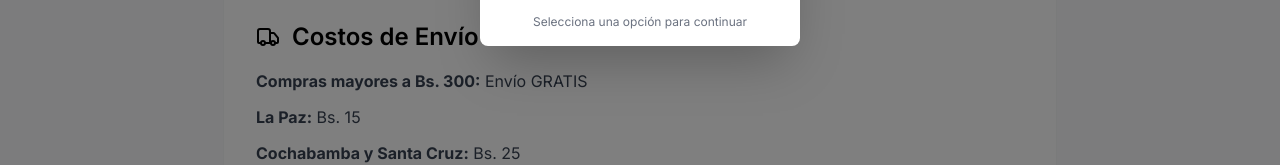
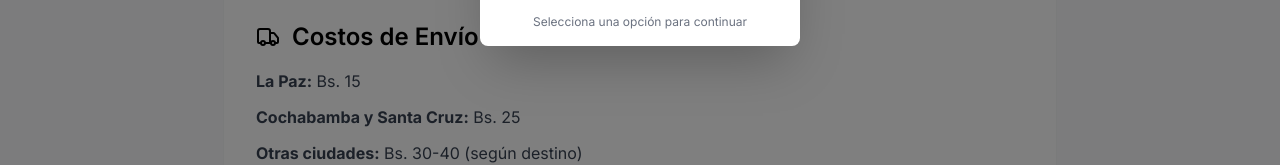
Before and after one commit to Rodri-Paredes/pass-ecommerce, a React (Vite) app: page /shipping in a window 1280 px wide. Shown: the part 456-621 px from the top of the page. Built offline with nearby package versions, Linux system fonts and the light colour scheme; no server answers; the database is empty.

Commit message:
Eliminar texto de envío gratis que no era correcto

```diff
--- a/src/pages/ShippingPage.tsx
+++ b/src/pages/ShippingPage.tsx
@@ -40,9 +40,6 @@ export default function ShippingPage() {
               <h2 className="text-2xl font-semibold">Costos de Envío</h2>
             </div>
             <div className="space-y-3 text-gray-700">
-              <p>
-                <strong>Compras mayores a Bs. 300:</strong> Envío GRATIS
-              </p>
               <p>
                 <strong>La Paz:</strong> Bs. 15
               </p>
```
